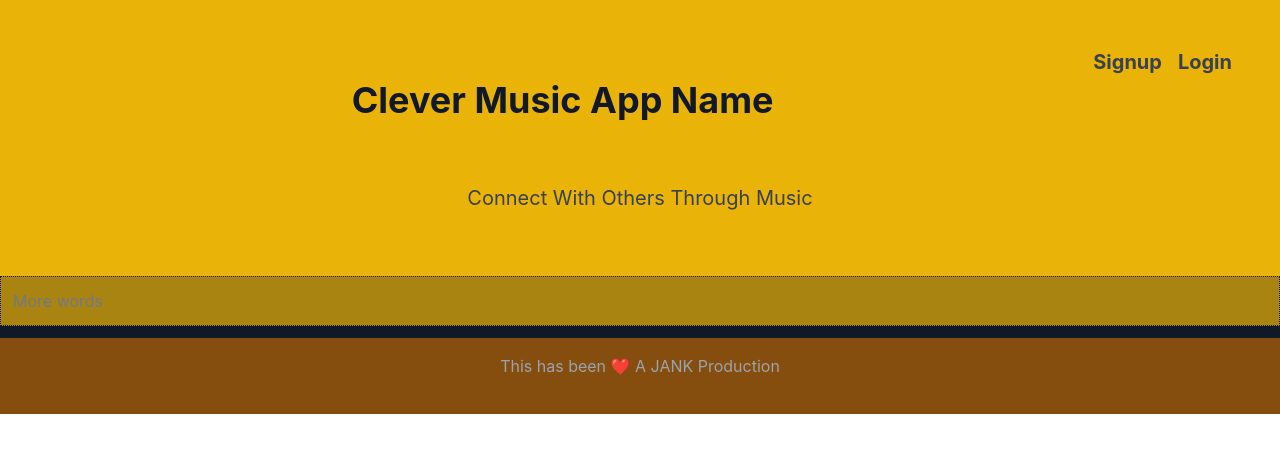
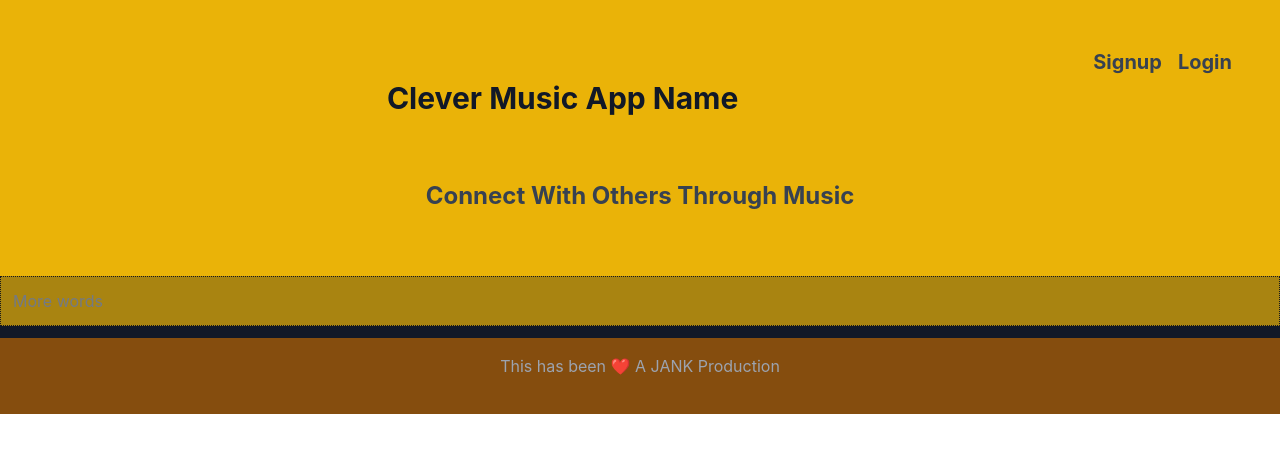
Before and after one commit to KarlOL82/Music-Match, a React (Create React App) app in the folder client/: page / in a window 1280 px wide. Shown: the top 452 px of the page. Built offline with nearby package versions, Linux system fonts and the light colour scheme.

Commit message:
deploying to heroku

```diff
--- a/client/src/components/Header/index.js
+++ b/client/src/components/Header/index.js
@@ -10,7 +10,7 @@ const Header = () => {
     Auth.logout();
   };
   return (
-    <header className="bg-yellow-500 p-10  text-center">
+    <header className="bg-yellow-500 p-10 text-center">
       <div className="container flex-row justify-space-between-lg justify-center align-center">
         <div>
           {Auth.loggedIn() ? (
@@ -54,10 +54,10 @@ const Header = () => {
         </div>
 
         <div>
-          <Link className="text-gray-900 py-10 text-4xl font-bold" to="/">
+          <Link className="text-gray-900 py-10 text-3xl font-bold" to="/">
             <h1 className="m-0 py-10 ">Clever Music App Name</h1>
           </Link>
-          <p className="m-0 text-xl py-6 text-gray-700">
+          <p className="m-0 text-2xl font-bold py-6 text-gray-700">
             Connect With Others Through Music
           </p>
         </div>
```
